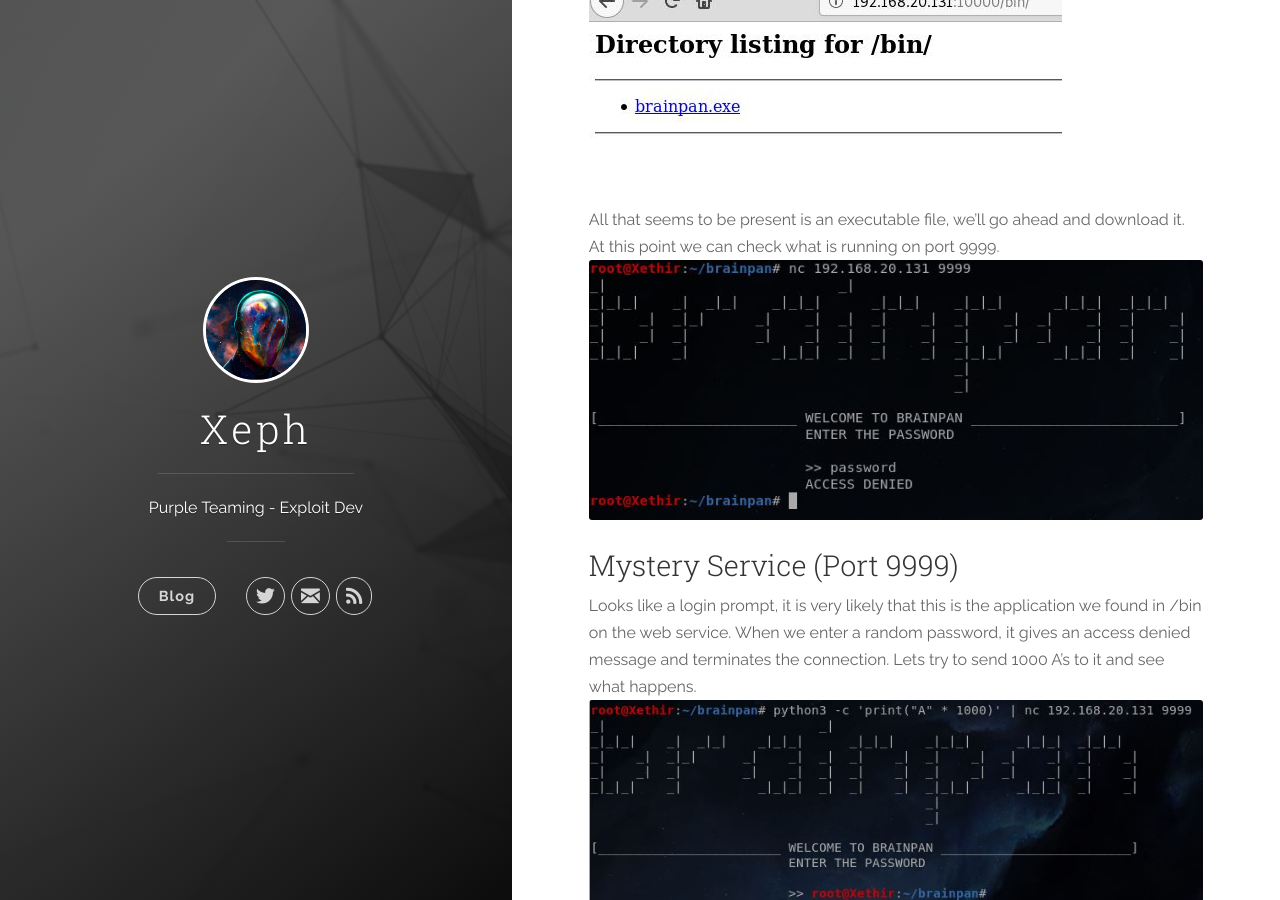
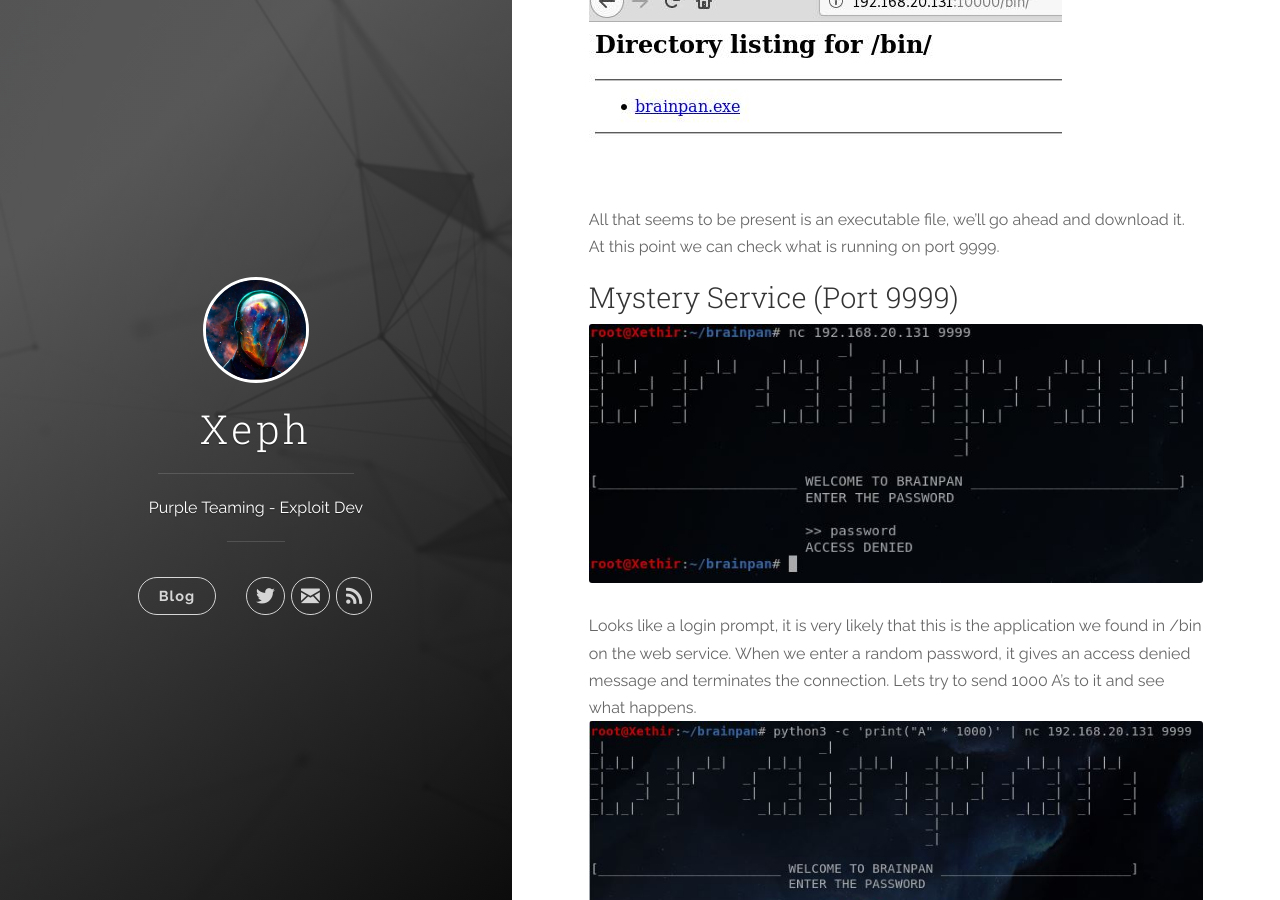
Before and after one commit to avocadosec/xepherus.github.io, a Jekyll site: the page built from _posts/2019-10-18-Vulnhub-Brainpan-1.markdown, in a window 1280 px wide and 900 px high, scrolled down 3127 px. Built offline with Jekyll 4.4.1, drawn with Linux system fonts in a browser that asks for light colours.

Commit message:
Update 2019-10-18-Vulnhub-Brainpan-1.markdown

```diff
--- a/_posts/2019-10-18-Vulnhub-Brainpan-1.markdown
+++ b/_posts/2019-10-18-Vulnhub-Brainpan-1.markdown
@@ -38,9 +38,10 @@ We quickly get an interesting /bin directory back, lets check it out.
 
 All that seems to be present is an executable file, we'll go ahead and download it.
 At this point we can check what is running on port 9999.
-![](/images/brainpan-1/7.jpg)
 
 ### Mystery Service (Port 9999)
+
+![](/images/brainpan-1/7.jpg)
 
 Looks like a login prompt, it is very likely that this is the application we found in /bin on the web service.
 When we enter a random password, it gives an access denied message and terminates the connection. Lets try to send 1000 A's to it and see what happens.
```
